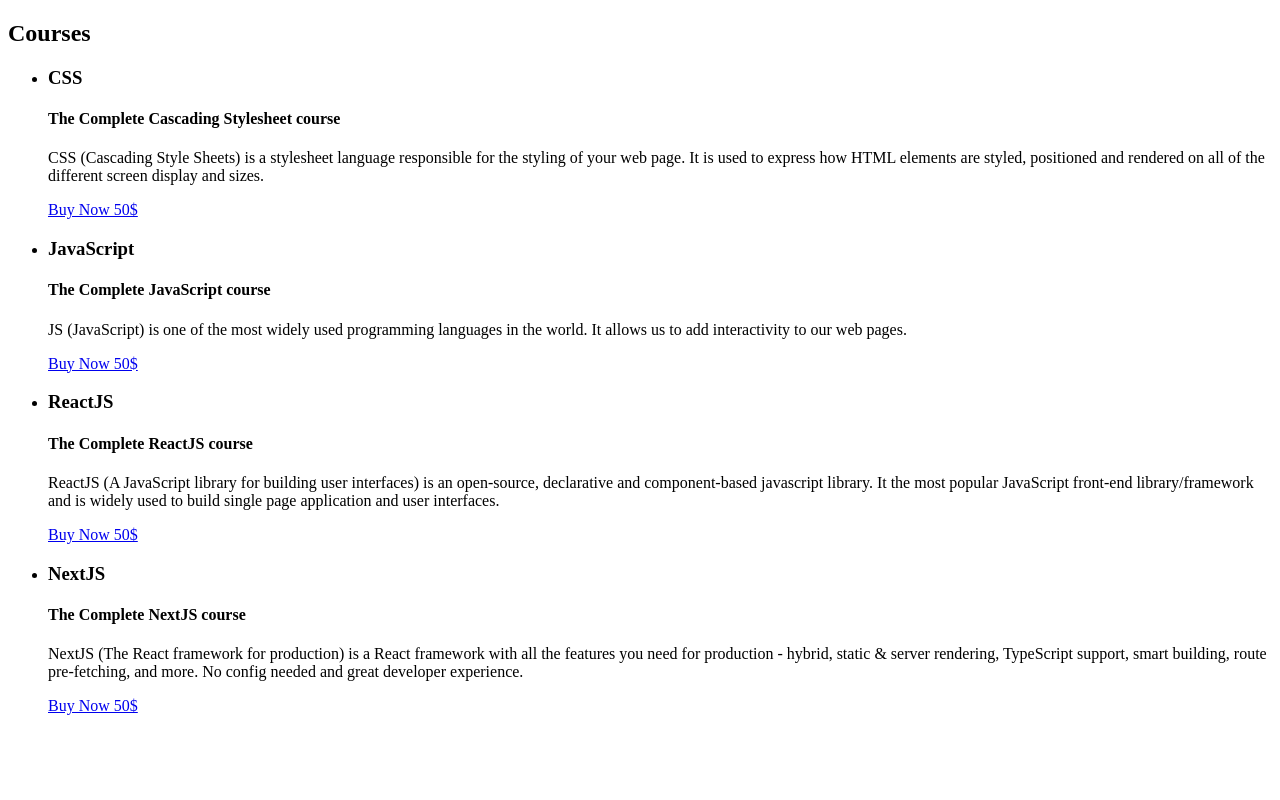
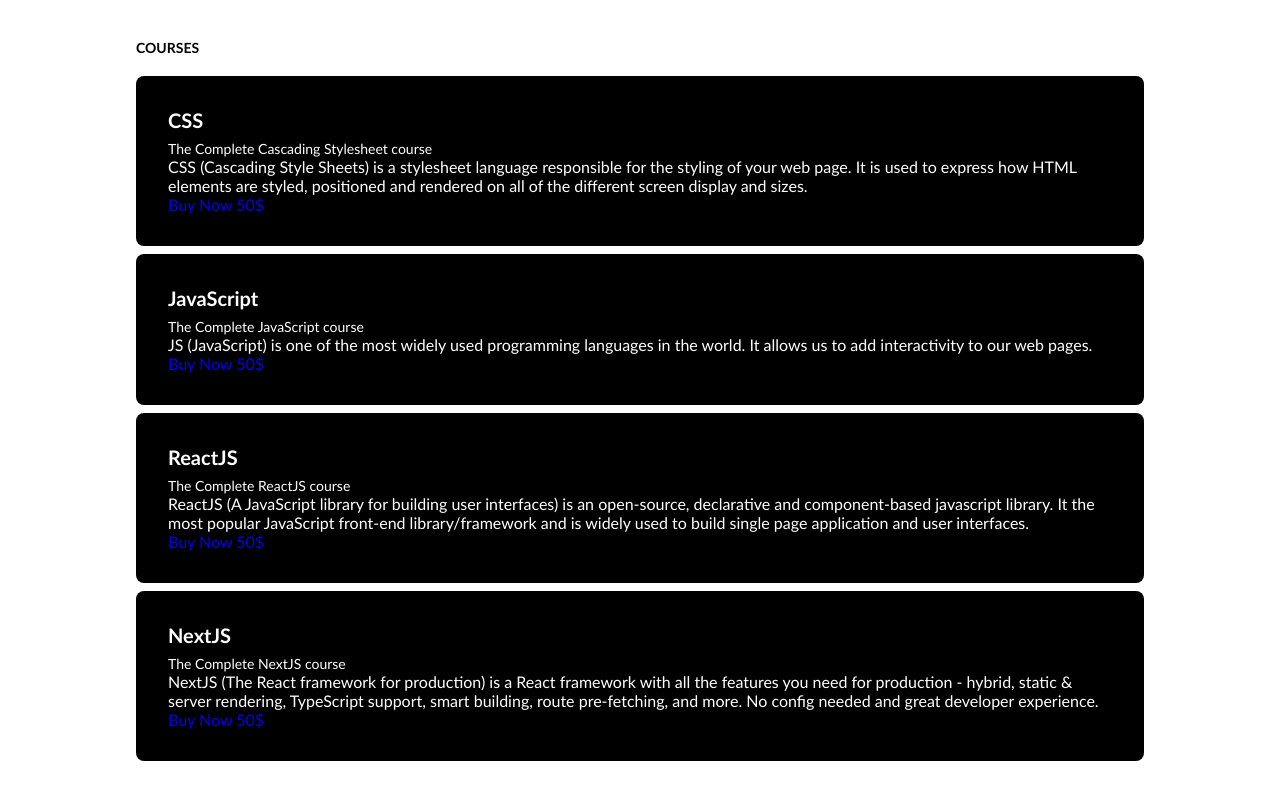
Before and after one commit to diegopereira0/pricing-section, a plain HTML site: page index.html in a window 1280 px wide. Drawn offline with Linux system fonts and the light colour scheme.

Commit message:
conteúdo e estilos

```diff
--- /dev/null
+++ b/css/components/components.css
@@ -0,0 +1,28 @@
+.section__title {
+  font-size: 0.875rem;
+  font-weight: 700;
+  text-transform: uppercase;
+  margin-bottom: 1.25rem;
+}
+
+.pricing {
+  display: grid;
+  gap: 8px;
+}
+
+.pricing__item {
+  background-color: #000;
+  padding: 2rem;
+  border-radius: 8px;
+  color: #fff;
+}
+
+.pricing__item h3 {
+  font-size: 1.25rem;
+  margin-bottom: .5rem;
+}
+
+.pricing__item h4 {
+  font-size: .875rem;
+  font-weight: 400;
+}
--- /dev/null
+++ b/css/global.css
@@ -0,0 +1,23 @@
+*,
+*::before,
+*::after {
+  box-sizing: border-box;
+}
+
+* {
+  margin: 0;
+  padding: 0;
+}
+
+a {
+  text-decoration: none;
+}
+
+body {
+  font-family: 'Trebuchet MS', 'Lucida Sans Unicode', 'Lucida Grande', 'Lucida Sans', Arial, sans-serif;
+}
+
+ul,
+li {
+  list-style: none;
+}
--- /dev/null
+++ b/css/style.css
@@ -0,0 +1,3 @@
+@import "./global.css";
+@import "./utilities.css";
+@import "./components/components.css";
--- /dev/null
+++ b/css/utilities.css
@@ -0,0 +1,55 @@
+.container {
+  max-width: 1536px;
+  margin-inline: auto;
+  padding-inline: 0.5rem;
+}
+
+body {
+  height: 100dvh;
+  display: flex;
+  align-items: center;
+}
+
+/* MEDIA QUERIES */
+
+/* 2xl */
+@media (max-width: 1536px) {
+  .container {
+    max-width: 1280px;
+  }
+}
+
+/* xl */
+@media (max-width: 1280px) {
+  .container {
+    max-width: 1024px;
+  }
+}
+
+/* lg */
+@media (max-width: 1024px) {
+  .container {
+    max-width: 768px;
+  }
+}
+
+/* md */
+@media (max-width: 768px) {
+  .container {
+    max-width: 648px;
+  }
+}
+
+/* sm */
+@media (max-width: 640px) {
+  .container {
+    max-width: 475px;
+  }
+}
+
+/* xs */
+@media (max-width: 475px) {
+  .container {
+    max-width: 100%;
+  }
+}
--- a/index.html
+++ b/index.html
@@ -3,15 +3,18 @@
   <head>
     <meta charset="UTF-8" />
     <meta name="viewport" content="width=device-width, initial-scale=1.0" />
+    <link rel="stylesheet" href="./css/style.css" />
     <title>Pricing Section</title>
   </head>
   <body>
     <section class="container">
-      <h2>Courses</h2>
+      <h2 class="section__title">Courses</h2>
       <ul class="pricing">
         <li class="pricing__item">
+          <header>
             <h3>CSS</h3>
             <h4>The Complete Cascading Stylesheet course</h4>
+          </header>
           <p>
             CSS (Cascading Style Sheets) is a stylesheet language responsible
             for the styling of your web page. It is used to express how HTML
@@ -22,8 +25,10 @@
         </li>
 
         <li class="pricing__item">
+          <header>
             <h3>JavaScript</h3>
             <h4>The Complete JavaScript course</h4>
+          </header>
           <p>
             JS (JavaScript) is one of the most widely used programming languages
             in the world. It allows us to add interactivity to our web pages.
@@ -32,8 +37,10 @@
         </li>
 
         <li class="pricing__item">
+          <header>
             <h3>ReactJS</h3>
             <h4>The Complete ReactJS course</h4>
+          </header>
           <p>
             ReactJS (A JavaScript library for building user interfaces) is an
             open-source, declarative and component-based javascript library. It
@@ -44,8 +51,10 @@
         </li>
 
         <li class="pricing__item">
+          <header>
             <h3>NextJS</h3>
             <h4>The Complete NextJS course</h4>
+          </header>
           <p>
             NextJS (The React framework for production) is a React framework
             with all the features you need for production - hybrid, static &
```
Lines whose indentation alone changed are shown as unchanged.
